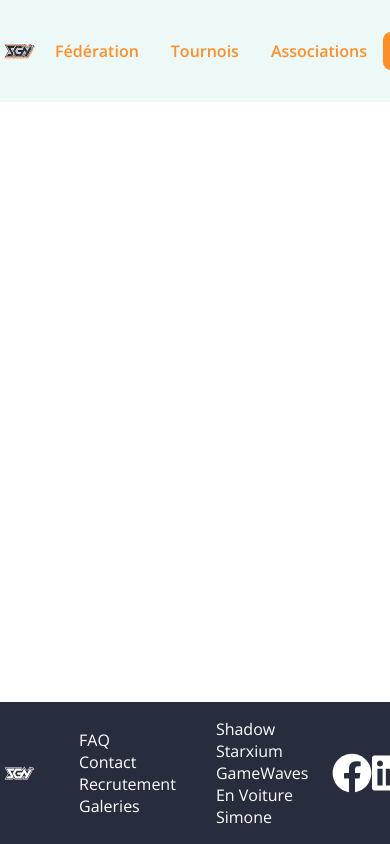
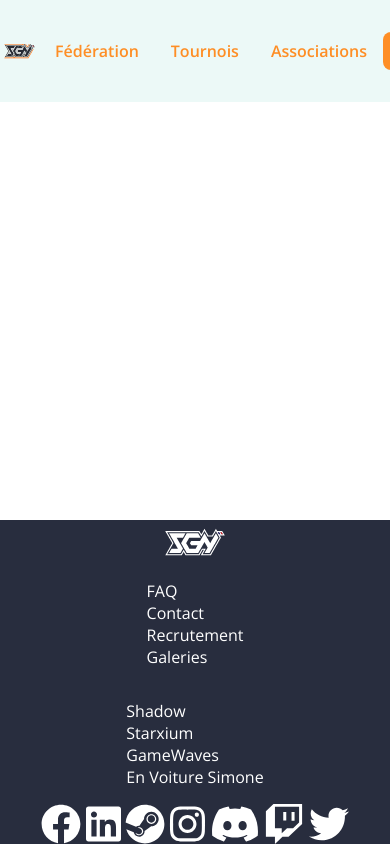
Before and after one commit to StudentGamingNetwork/website, a Vue app in the folder frontend/: page / in a window 390 px wide. Shown: the top 844 px of the page. Built offline with nearby package versions, Linux system fonts and the light colour scheme.

Commit message:
début responsive footer

```diff
--- a/frontend/src/components/template/Footer.vue
+++ b/frontend/src/components/template/Footer.vue
@@ -65,7 +65,7 @@ ul{
   display: flex;
   font-size: 2.5rem;
   align-items: center;
-  width: 15vw;
+  width: 24vw;
   justify-content: space-around;
 }
 img{
@@ -77,4 +77,37 @@ li{
     text-decoration: underline;
   }
 }
+/* tablette paysage */
+@media screen and (max-width: 1280px) {
+  .container {
+
+  }
+}
+
+/* smartphone paysage */
+@media screen and (max-width: 960px) {
+  .container {
+
+  }
+}
+/* smartphone portrait */
+@media screen and (max-width: 480px) {
+.container-footer{
+  display: flex;
+  flex-direction: column;
+  width: 100%;
+}
+  .network{
+    width: 80%;
+  }
+  img{
+    width: 20%;
+  }
+  li{
+    padding: 0px;
+  }
+  ul{
+    padding: 0px;
+  }
+}
 </style>
```
